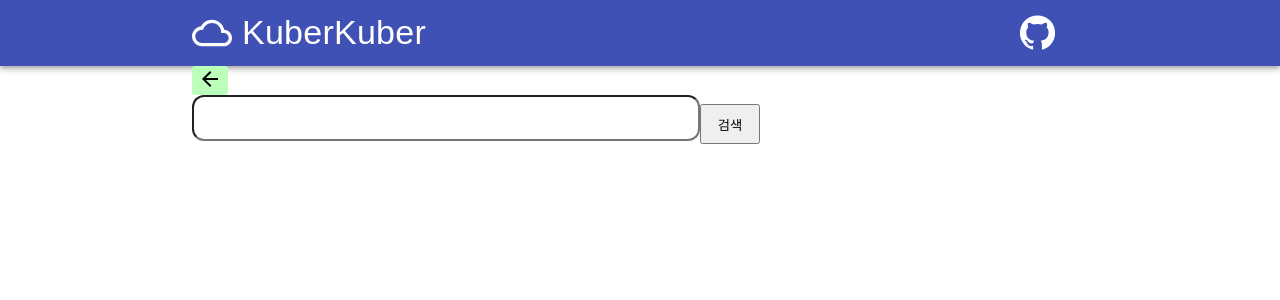
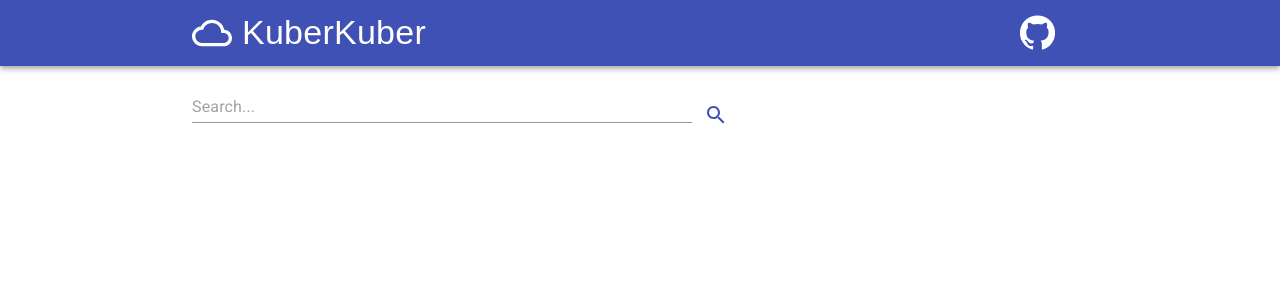
Before and after one commit to kuberkuber/front, a React (Create React App) app: page /search in a window 1280 px wide. Shown: the top 300 px of the page. Built offline with nearby package versions, Linux system fonts and the light colour scheme.

Commit message:
Add Search Git Repo AddRepo 페이지에 search 기능 추가

```diff
--- a/src/components/ImageFinder.js
+++ b/src/components/ImageFinder.js
@@ -2,7 +2,12 @@ import { render } from '@testing-library/react';
 import React from 'react';
 import { BranchSearch } from './BranchSearch';
 import { RepoSearch } from './RepoSearch';
-import ArrowBackOutlinedIcon from '@material-ui/icons/ArrowBackOutlined';
+import SearchIcon from '@material-ui/icons/Search';
+import { TextField, IconButton } from "@material-ui/core"
+
+const searchContainer = {
+    "marginTop":"25px",
+}
 export class ImageFinder extends React.Component {
     constructor() {
         super();
@@ -22,49 +27,34 @@ export class ImageFinder extends React.Component {
         console.log(this.state);
         return (
             <div>
-                <button
-                    style = {{
-                        "background": "#BBFFBB",
-                        "borderRadius": "3px",
-                        "borderWidth": "0px",
-                        "display": "inlineBlock"
-                    }}
-                >
-                <ArrowBackOutlinedIcon
-                    onClick = {() => {
-                    this.setState((state)=> {
-                            state.stage = Math.max(0,state.stage - 1);
-                            return state;
-                            });
-                    }}
-                    > 뒤로가기
-                </ArrowBackOutlinedIcon>
-                </button>
                 {stage === 0 &&
-                    <div>
-                        <input type = "text" id = "searchString" style = {{
-                            width: "500px",
-                            height: "40px",
-                            "lineHeight": "40px",
-                            "fontSize": "37px",
-                            "borderRadius": "12px",
-                            "display": "inlineBlock"
-                        }}/>
-                        <button
-                            style = {{
-                                width: "60px",
-                                height: "40px",
-                                "display": "inlineBlock"
+                    <div style={searchContainer}>
+                        {/* <div style={searchBar}> */}
+
+                        <TextField
+                            style={{
+                                "width":"500px"
                             }}
+                            placeholder="Search..."
+                            id="searchString"
+                            inputProps={{style: {fontSize: 16}}}
+                            InputLabelProps={{style: {fontSize: 16}}} // font size of input label
+
+                        />
+
+                        <IconButton variant="outlined" color="primary"
                             onClick = {(stage) => {
                             this.setState((state) => {
+
                                 state.searchString = document.getElementById('searchString').value;
+                                console.log(state.searchString)
                                 state.stage++;
                                 return state;
                             })
                         }}>
-                            검색
-                        </button>
+                        <SearchIcon color="primary" fontSize="medium"/>
+                        </IconButton>
+
                     </div>
                 }
                 {stage === 1 &&
@@ -98,3 +88,5 @@ export class ImageFinder extends React.Component {
         );
     }
 }
+
+export default ImageFinder;
--- a/src/pages/AddRepo.js
+++ b/src/pages/AddRepo.js
@@ -5,6 +5,7 @@ import { useSelector, useDispatch } from 'react-redux';
 import axios from 'axios';
 import YAML from 'yamljs';
 import MyDropzone from 'components/MyDropZone';
+import ImageFinder from 'components/ImageFinder';
 
 const title = {
     "marginTop": "60px",
@@ -152,6 +153,13 @@ const AddRepo = (props) => {
                 </div>
                 <div style={content}>
                     <Typography variant="h6" gutterBottom>
+                        Search Github Repository
+                    </Typography>
+                    <ImageFinder/>
+
+                </div>
+                <div style={content}>
+                    <Typography variant="h6" gutterBottom>
                         Docker Image
                     </Typography>
                     <TextField
@@ -190,7 +198,7 @@ const AddRepo = (props) => {
                             shrink: true,
                         }}
                     />
-                </div>
+                </div>]
                 <div style={content}>
                     <Typography variant="h6" style={{ "textAlign": "left" }} gutterBottom>
                         API document
```
